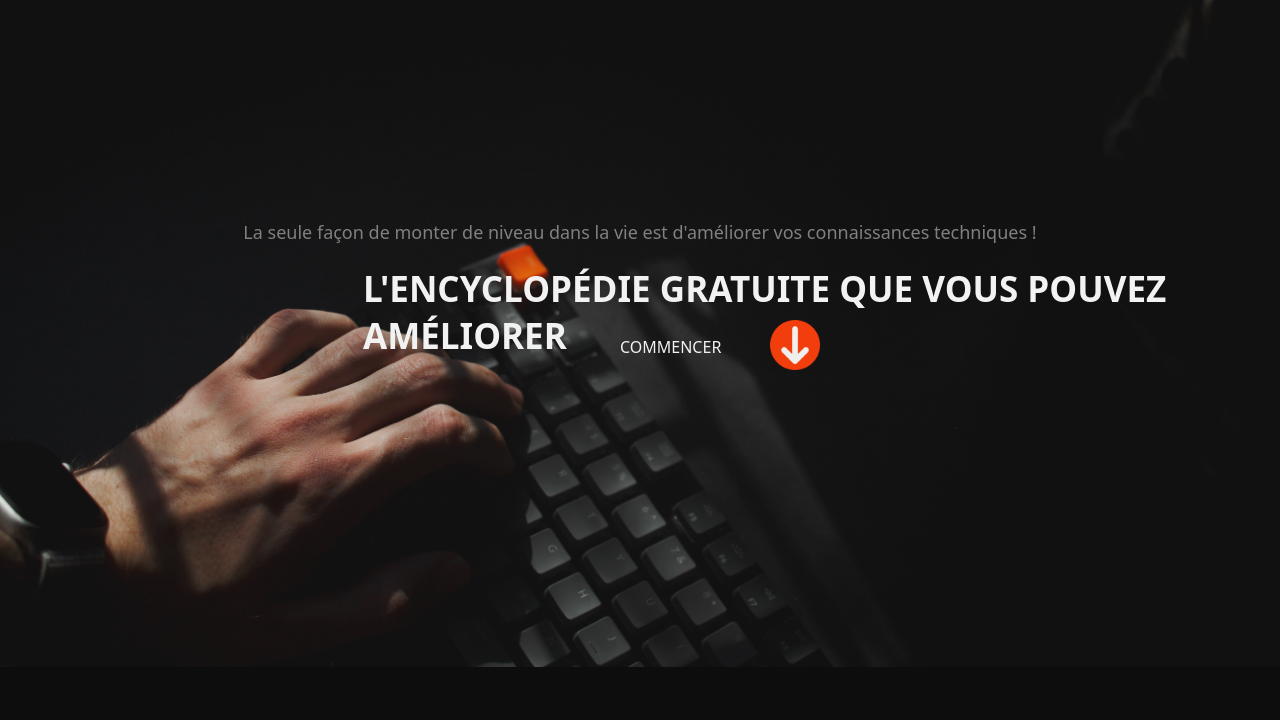
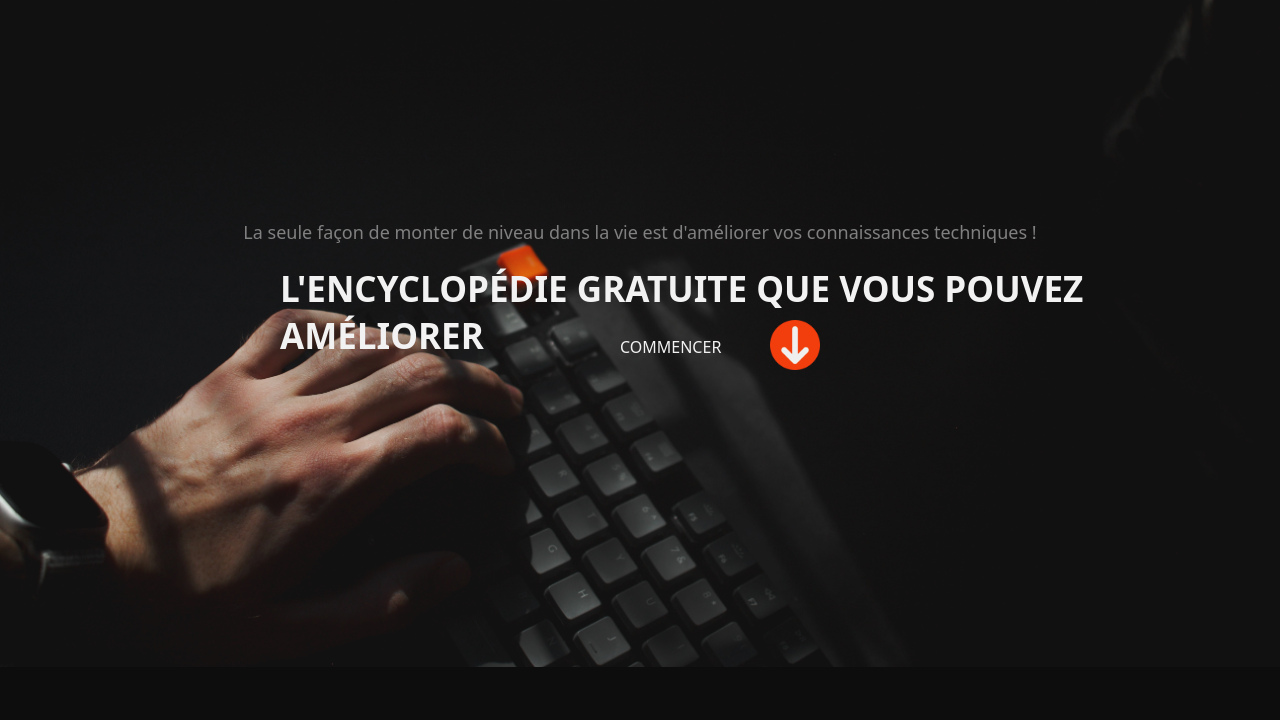
Before and after one commit to MezenFercheh/mezenf, a plain HTML site: page home.html in a window 1280 px wide. Shown: the part 80-800 px from the top of the page. Drawn offline with Linux system fonts and the light colour scheme.

Commit message:
Add files via upload

```diff
--- a/home.css
+++ b/home.css
@@ -76,7 +76,7 @@ nav{
     color: gray;position: absolute;z-index: 998;top: 300px;;text-align: center;margin: 0 auto;width: 100%;font-size: 18px;
 }
 .titre1{
-    color: white;font-size: 35px;position: absolute;left: 363px;top: 310px;font-weight: bold;
+    color: white;font-size: 35px;position: absolute;left: 280px;top: 310px;font-weight: bold;
 }
 .soustitre3{
     color: white;position: absolute;left: 620px;top: 400px;
```
